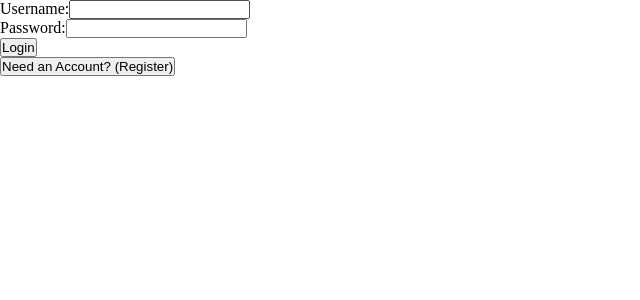
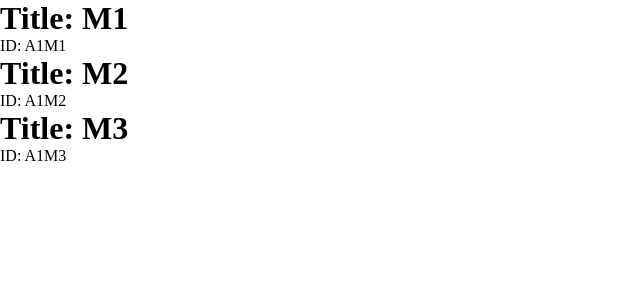
Before and after one commit to theGreatKyle1994/clickGame-FE, a React (Vite) app: page / in a window 1280 px wide. Shown: the top 300 px of the page, without its empty margins (0-640 px from the left). Built offline with nearby package versions, Linux system fonts and the light colour scheme.

Commit message:
readme change

```diff
--- a/src/App.tsx
+++ b/src/App.tsx
@@ -1,13 +1,13 @@
 // import Header from "./components/toolbars/Header";
-// import MissionList from "./components/missions/MissionList";
-import AccountForm from "./components/login-reg/AccountForm";
+import MissionList from "./components/missions/MissionList";
+// import AccountForm from "./components/login-reg/AccountForm";
 
 const App = () => {
   return (
     <>
       {/* <Header /> */}
-      {/* <MissionList /> */}
-      <AccountForm />
+      <MissionList />
+      {/* <AccountForm /> */}
     </>
   );
 };
--- a/src/components/missions/MissionList.tsx
+++ b/src/components/missions/MissionList.tsx
@@ -1,20 +1,20 @@
-// import "./MissionList.css";
-// import { default as missionsIn } from "../../data/missions.json";
-// import { createID } from "../../util/utilityFunctions";
-// import { useState } from "react";
-// import MissionTile from "./MissionTile";
+import "./MissionList.css";
+import { default as missionsIn } from "../../data/missions.json";
+import { createID } from "../../util/utilityFunctions";
+import { useState } from "react";
+import MissionTile from "./MissionTile";
 
-// const MissionList = () => {
-//   const [missions] = useState<MissionData[]>(missionsIn);
+const MissionList = () => {
+  const [missions] = useState<MissionData[]>(missionsIn);
 
-//   return (
-//     <ul>
-//       {missions &&
-//         missions.map((mission) => (
-//           <MissionTile data={mission} key={createID(mission.gameID)} />
-//         ))}
-//     </ul>
-//   );
-// };
+  return (
+    <ul>
+      {missions &&
+        missions.map((mission) => (
+          <MissionTile data={mission} key={createID(mission.gameID)} />
+        ))}
+    </ul>
+  );
+};
 
-// export default MissionList;
+export default MissionList;
--- /dev/null
+++ b/src/data/missions.json
@@ -0,0 +1,17 @@
+[
+  {
+    "gameID": "A1M1",
+    "title": "M1",
+    "cost": 100
+  },
+  {
+    "gameID": "A1M2",
+    "title": "M2",
+    "cost": 200
+  },
+  {
+    "gameID": "A1M3",
+    "title": "M3",
+    "cost": 300
+  }
+]
--- a/src/vite-env.d.ts
+++ b/src/vite-env.d.ts
@@ -35,7 +35,7 @@ interface PlayerData {
 interface MissionData {
   gameID: string;
   title: string;
-  cost: {};
+  cost: number;
 }
 
 interface MissionTileProps {
```
Also changed, not shown: 1 other file (tests, documents, lock files or other folders).
